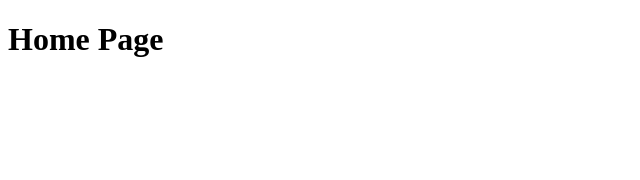
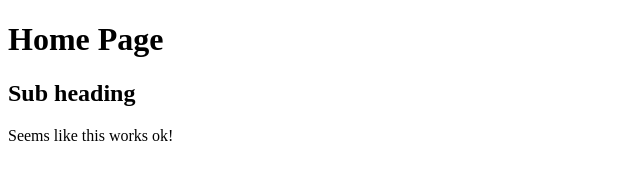
Before and after one commit to DJ-DVSA/GitHub_Pages_Test.github.io, a plain HTML site: page index.html in a window 1280 px wide. Shown: the whole page, without its empty margins (0-640 px from the left). Drawn offline with Linux system fonts and the light colour scheme.

Commit message:
Added some more text to the index page

```diff
--- a/index.html
+++ b/index.html
@@ -7,5 +7,9 @@
 <body>
     <h1>Home Page</h1>
     <!-- Jupyter notebook cells can be included here -->
+    <h2>Sub heading</h2>
+
+    Seems like this works ok!
+
 </body>
 </html>
```
